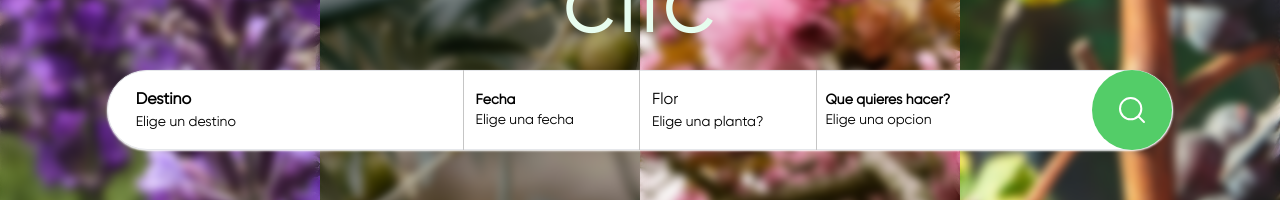
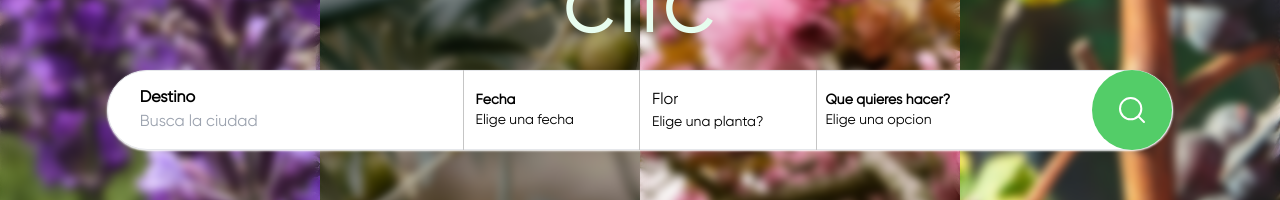
Before and after one commit to salah-NaN/front-hanami, a React (Vite) app: page / in a window 1280 px wide. Shown: the part 330-530 px from the top of the page. Built offline with nearby package versions, Linux system fonts and the light colour scheme; no server answers.

Commit message:
buscador pc acabado

```diff
--- a/src/components/Buscador/PopUp/PopUpQueHacer.jsx
+++ b/src/components/Buscador/PopUp/PopUpQueHacer.jsx
@@ -5,6 +5,16 @@ export const PopUpQueHacer = ({
   searchForm,
   setPopQueHacer,
 }) => {
+  const handleFunction = (value) => {
+    if (setSearchForm) {
+      setSearchForm({
+        ...searchForm,
+        ...value,
+      });
+      setPopQueHacer(false);
+    }
+  };
+
   return (
     <motion.div
       className="w-full"
@@ -20,14 +30,16 @@ export const PopUpQueHacer = ({
         <div
           className="cursor-pointer hover:bg-[#EBEBEB] hover:border-none
          hover:rounded-lg px-4 py-2 hover:font-bold flex gap-2 items-center"
-        onClick={() => setSearchForm({...searchForm, queHacer: 'Punto_de_Interes'})}>
+          onClick={() => handleFunction({ queHacer: "Punto_de_Interes" })}
+        >
           <h1>Punto de interes</h1>
           <img src="./campos.png" alt="" className="w-7" />
         </div>
         <div
           className="cursor-pointer hover:bg-[#EBEBEB] hover:border-none
          hover:rounded-lg px-4 py-2 hover:font-bold flex items-center gap-2"
-        onClick={() => setSearchForm({...searchForm, queHacer: 'Actividades'})}>
+          onClick={() => handleFunction({ queHacer: "Actividades" })}
+        >
           <h1>Activiades</h1>
           <img src="./cometa.png" alt="" className="w-7" />
         </div>
--- a/src/components/Buscador/SearchBar.jsx
+++ b/src/components/Buscador/SearchBar.jsx
@@ -36,15 +36,15 @@ export const SearchBar = ({ moveToSearchBar, openPopUpBuscador }) => {
       .then((res) => res.json())
       .then((puntos_interes) => setPuntosDeInteres(puntos_interes))
       .catch((error) => console.log(error));
-    // //Llamamos a la api para recoger las flores que tiene la base de datos, y poder construir el select
-    // fetch(url + "/flores")
-    //   .then((res) => res.json())
-    //   //seteamos las flores en el estado que sera un array de las flores
-    //   .then((flores) => {
-    //     setFlores(flores);
-    //   })
-    //   .catch((error) => console.log(error));
   }, []);
+
+  //Seleccionamos el input donde el div de buscar
+  let divBuscar = document.querySelector(".buscar_div");
+  let inputField = document.querySelector("#buscar_input");
+
+  divBuscar?.addEventListener("click", () => {
+    inputField.focus();
+  });
 
   //Buscador input
   useEffect(() => {
@@ -60,7 +60,6 @@ export const SearchBar = ({ moveToSearchBar, openPopUpBuscador }) => {
 
     let arr = [];
     puntosDeInteres.map((item) => {
-      console.log(item.poblacion);
       if (localizacion) {
         if (
           item?.poblacion?.toLowerCase().includes(localizacion.toLowerCase()) ||
@@ -132,7 +131,7 @@ export const SearchBar = ({ moveToSearchBar, openPopUpBuscador }) => {
       buscador: false,
       queHacer: false,
       flor: false,
-      fecha: open === undefined ? popUp.fecha : open,
+      fecha: open === undefined ? true : open,
     });
   };
 
@@ -147,7 +146,23 @@ export const SearchBar = ({ moveToSearchBar, openPopUpBuscador }) => {
     }
   };
 
+  //useEffect para cambiar el color del buscador en funcion si hay alguna popUp activado o no
+  //Y para cerrar los popUps clickando fuera
   useEffect(() => {
+    const { queHacer, flor, buscador, fecha } = popUp;
+
+    const popUpProperties = { queHacer, flor, buscador, fecha };
+
+    // Miramos con el find si hay alguna
+    const isInTrue = Object.entries(popUpProperties).find(
+      ([property, isActive]) => isActive === true
+    );
+    if (isInTrue) {
+      setIsCheck(true);
+    } else {
+      setIsCheck(false);
+    }
+
     const rootElement = document.getElementById("root");
 
     if (popUp.buscador) {
@@ -215,23 +230,6 @@ export const SearchBar = ({ moveToSearchBar, openPopUpBuscador }) => {
     }
   };
 
-  //useEffect para cambiar el color del buscador en funcion si hay alguna popUp activado o no
-  useEffect(() => {
-    const { queHacer, flor, buscador, fecha } = popUp;
-
-    const popUpProperties = { queHacer, flor, buscador, fecha };
-
-    // Miramos con el find si hay alguna
-    const isInTrue = Object.entries(popUpProperties).find(
-      ([property, isActive]) => isActive === true
-    );
-    if (isInTrue) {
-      setIsCheck(true);
-    } else {
-      setIsCheck(false);
-    }
-  }, [popUp]);
-
   return (
     <>
       <div
@@ -252,38 +250,19 @@ export const SearchBar = ({ moveToSearchBar, openPopUpBuscador }) => {
           >
             <BuscadorMobil openPopUpBuscador={openPopUpBuscador} />
             <div
-              className={`w-full col-span-4 hidden md:flex md:w-full md:items-center hover:bg-[#EBEBEB]
+              className={`buscar_div w-full col-span-4 hidden md:flex md:w-full md:items-center hover:bg-[#EBEBEB]
               hover:border-none hover:rounded-full button hover:shadow-xl ${
-                popUp.buscador
-                  ? `bg-slate-200 border-none rounded-full shadow-2xl`
-                  : ``
+                popUp.buscador ? `bg-white rounded-full` : ``
               }`}
               id="button-open"
               onClick={() => setBuscadorPopUp()}
             >
-              {popUp.buscador === false ? (
-                <div className="button" id="button-open">
-                  <div className="px-7">
-                    <h1 className="font-bold text-md">Destino</h1>
-                    <h1 className="text-sm">
-                      {searchForm.localizacion === null &&
-                      searchForm?.provincia === undefined && searchForm.localizacion === null || searchForm.localizacion === "" && searchForm?.provincia === null ? (
-                        `Elige un destino`
-                      ) : (
-                        <h1 className="font-[900] text-xl">
-                          {searchForm?.localizacion !== ""
-                            ? searchForm?.localizacion
-                            : searchForm?.provincia !== null
-                            ? searchForm?.provincia
-                            : null}
-                        </h1>
-                      )}
-                    </h1>
-                  </div>
-                </div>
-              ) : (
+              <div className="px-5 flex flex-col">
+                <label htmlFor="buscar_input" id="label" className="">
+                  <h1 className="font-bold text-md px-3">Destino</h1>
                   <div className="w-full">
                     <input
+                      id="buscar_input"
                       onChange={() =>
                         setSearchForm({
                           ...searchForm,
@@ -292,13 +271,14 @@ export const SearchBar = ({ moveToSearchBar, openPopUpBuscador }) => {
                       }
                       placeholder="Busca la ciudad"
                       value={searchForm?.localizacion || searchForm?.provincia}
-                    className={`w-full h-20 focus:outine-none border rounded-full border-[#c5c5c5] bg-[#ffffff]
-                      lg:border-none placeholder:px-0 px-5 hover:border-none hover:rounded-full hover:bg-[#EBEBEB]
-                      focus:ring-0 focus:outline-none focus:bg-white`}
+                      className={`w-full focus:outine-none border rounded-full border-[#c5c5c5] bg-transparent
+                       lg:border-none placeholder:px-0 hover:border-none hover:rounded-full
+                       focus:ring-0 focus:outline-none px-3`}
                       autoFocus
                     ></input>
                   </div>
-              )}
+                </label>
+              </div>
             </div>
             <div className="absolute top-[6rem] left-0 buscador">
               {popUp.buscador ? (
@@ -325,7 +305,7 @@ export const SearchBar = ({ moveToSearchBar, openPopUpBuscador }) => {
                         : ``
                     }`}
                 id="button-open"
-                onClick={(event) => setFechaPopUp(event)}
+                onClick={() => setFechaPopUp()}
               >
                 <div className="flex flex-col justify-start w-full">
                   <h1 className="font-bold text-md">Fecha</h1>
@@ -355,7 +335,7 @@ export const SearchBar = ({ moveToSearchBar, openPopUpBuscador }) => {
               <div
                 className={`px-3 hidden md:flex col-span-2 w-full border-r border-[#c5c5c5]
             hover:bg-[#EBEBEB] hover:border-none hover:rounded-full hover:shadow-xl relative ${
-              popUp.flor ? `bg-white` : ``
+              popUp.flor ? `bg-white border-none rounded-full shadow-lg` : ``
             }`}
               >
                 <div
@@ -416,8 +396,12 @@ export const SearchBar = ({ moveToSearchBar, openPopUpBuscador }) => {
               >
                 <div className="flex h-full justify-between items-center">
                   <div
-                    className="w-full h-full flex justify-between items-center hover:md:shadow-xl hover:xl:shadow-none
-                  hover:border-none hover:rounded-full hover:md:bg-[#EBEBEB] hover:xl:bg-white"
+                    className={`w-full h-full flex justify-between items-center hover:md:shadow-xl hover:xl:shadow-none
+                  hover:border-none hover:rounded-full hover:md:bg-[#EBEBEB] hover:xl:bg-white ${
+                    popUp.queHacer
+                      ? `bg-white border-none rounded-full shadow-lg`
+                      : ``
+                  }`}
                   >
                     <div className="flex flex-col px-2">
                       <h1 className="md:block font-bold text-sm">
@@ -440,18 +424,6 @@ export const SearchBar = ({ moveToSearchBar, openPopUpBuscador }) => {
                       ) : (
                         <h1 className="text-sm">Elige una opcion</h1>
                       )}
-                    </div>
-                    <div className="lg:hidden xl:flex xl:gap-5">
-                      {/* <div className="px-2 flex gap-2 items-center xl:hover:xl:shadow-xl xl:border-none
-                      xl:py-3 xl:rounded-full xl:hover:bg-[#EBEBEB]">
-                        <h1 className="font-bold">Puntos de interes</h1>
-                        <img src="./campos.png" alt="" className="w-6" />
-                      </div>
-                      <div className="flex gap-2 items-center xl:hover:xl:shadow-xl xl:border-none
-                      xl:py-3 xl:rounded-full xl:hover:bg-[#EBEBEB] px-2">
-                        <h1 className="font-bold">Actividades</h1>
-                        <img src="./cometa.png" alt="" className="w-6" />
-                      </div> */}
                     </div>
                     <div>
                       <ButtonSearch />
--- a/src/components/filtros/Filter.jsx
+++ b/src/components/filtros/Filter.jsx
@@ -6,7 +6,7 @@ import { useRef, useState, useEffect, } from "react";
 
 
 
-const Filter = ({ setFilters, filterData }) => {
+export const Filter = ({ setFilters, filterData }) => {
   // inputs donde se guardarán los inputs de los checkboxes para filtrar
   const [inputs, setInputs] = useState([]);
   // controlador para definir si el filtro es visible o no
--- /dev/null
+++ b/src/components/filtros/index.js
@@ -0,0 +1,3 @@
+export * from './Filter';
+export * from './FilterActividades';
+export * from './FilterCategoria';
--- a/src/pages/BusquedaActividad.jsx
+++ b/src/pages/BusquedaActividad.jsx
@@ -10,7 +10,7 @@ import FilterCategoria from "../components/filtros/FilterCategoria";
 import CardActividades from "../components/cards/CardActividades"
 
 export const  BusquedaActividad = () => {
-  const { quehacer, localizacion, fecha, flor } = useParams();
+  let { quehacer, localizacion, fecha, flor } = useParams();
   // los puntos de interes filtrados
   const [filterData, setFilterData] = useState([]);
   const [filters, setFilters] = useState([]);
@@ -20,6 +20,9 @@ export const  BusquedaActividad = () => {
 
   useEffect(() => {
     const url = "http://localhost:3000/api/";
+    if (fecha !== ";") {
+      fecha = format(parse(fecha, "dd-MM-yyyy", new Date()), "yyyy-MM-dd");
+    }
     fetch(url + `actividades/${localizacion}/${fecha}/${flor}`)
       .then((res) => res.json())
       .then((filterData) => {
```
Also changed, not shown: src/pages/Busqueda.jsx (+71 -57 lines). Lines whose indentation alone changed are shown as unchanged.
